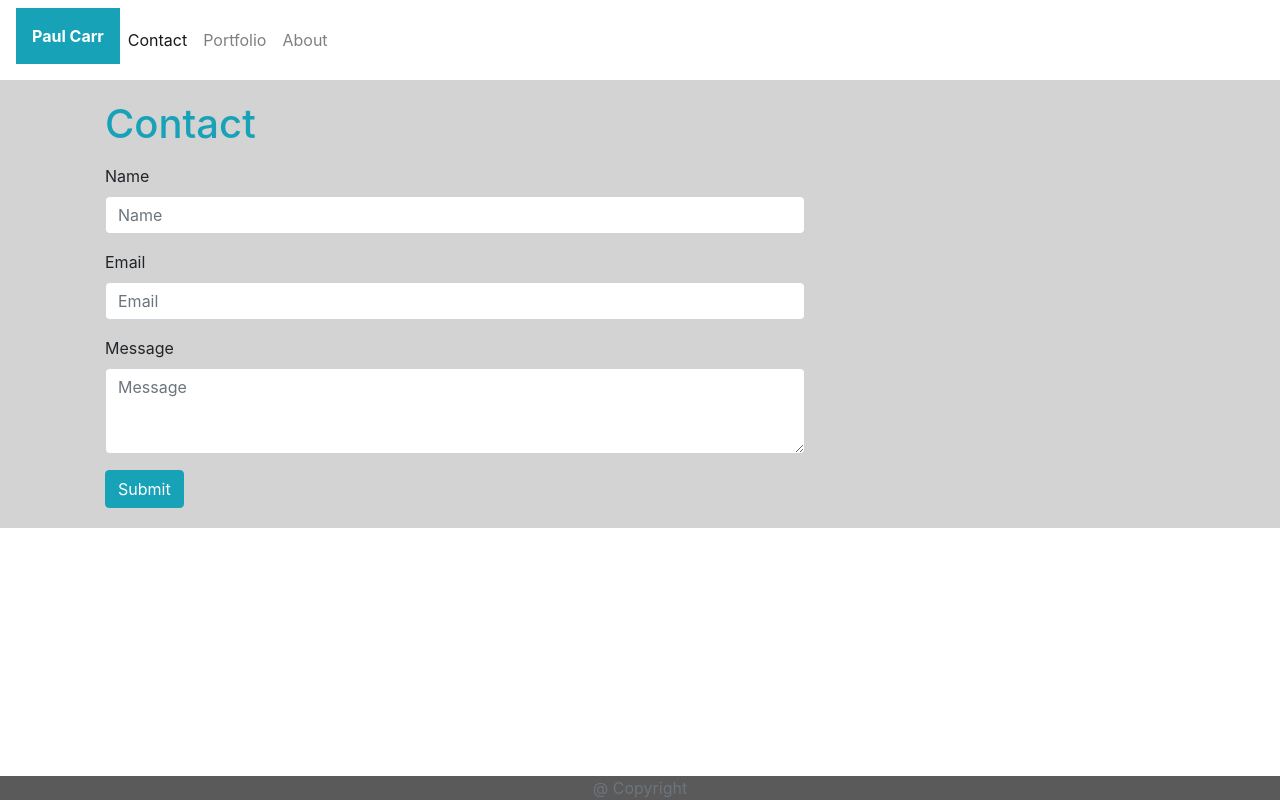
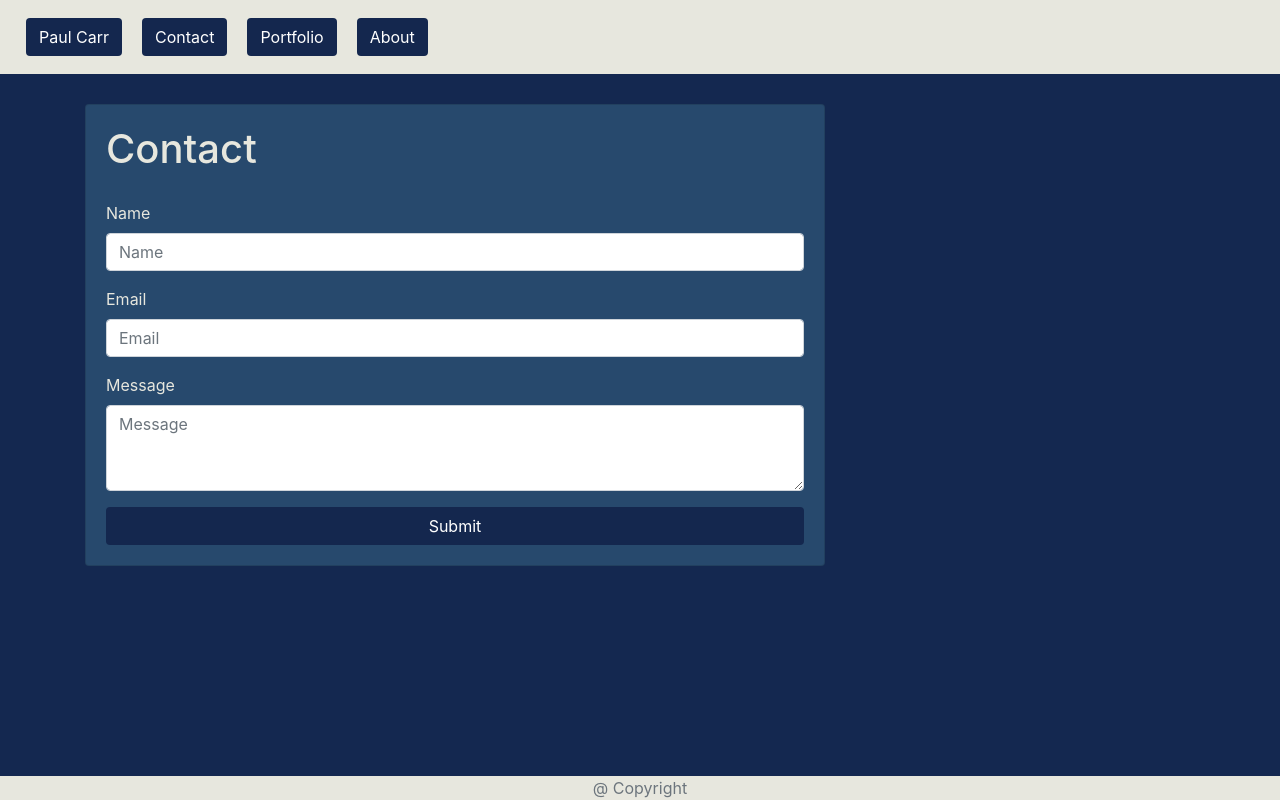
Before and after one commit to Carrpw/responsive-portfolio, a plain HTML site: page contact.html in a window 1280 px wide. Drawn offline with nearby package versions, Linux system fonts and the light colour scheme.

Commit message:
Changed styling of htmls and added an intro page.

```diff
--- a/contact.html
+++ b/contact.html
@@ -1,57 +1,60 @@
 <!DOCTYPE html>
 <html lang="en">
+
 <head>
   <meta charset="UTF-8">
   <meta name="viewport" content="width=device-width, initial-scale=1.0">
-    <link rel="stylesheet" href="https://cdn.jsdelivr.net/npm/bootstrap@4.5.3/dist/css/bootstrap.min.css" integrity="sha384-TX8t27EcRE3e/ihU7zmQxVncDAy5uIKz4rEkgIXeMed4M0jlfIDPvg6uqKI2xXr2" crossorigin="anonymous">
+  <link rel="stylesheet" href="https://cdn.jsdelivr.net/npm/bootstrap@4.5.3/dist/css/bootstrap.min.css"
+    integrity="sha384-TX8t27EcRE3e/ihU7zmQxVncDAy5uIKz4rEkgIXeMed4M0jlfIDPvg6uqKI2xXr2" crossorigin="anonymous">
   <title>Portfolio</title>
+  <link rel="stylesheet" href="style.css">
 </head>
-<body>
 
-  <nav class="navbar navbar-expand-lg navbar-light bg-white">
-    <div class="p-3 mb-2 bg-info text-white">
-      <strong><a class="navbar-brand; text-white" href="#">Paul Carr</a></strong>
-    </div>
+<body class="body">
+  <nav class="navbar navbar-expand-lg navbar-light nav">
+    <button type="button" class="bavbar-brand text-white btn button space">Paul Carr</button>
     <button class="navbar-toggler" type="button" data-toggle="collapse" data-target="#navbarNavAltMarkup"
       aria-controls="navbarNavAltMarkup" aria-expanded="false" aria-label="Toggle navigation">
       <span class="navbar-toggler-icon"></span>
     </button>
     <div class="collapse navbar-collapse" id="navbarNavAltMarkup">
       <div class="navbar-nav">
-        <a class="nav-link active" href="file:///C:/Users/pwcar/CodingBootcamp/uncc-cha-fsf-ft-10-2020-u-c/02-CSS-Bootstrap/02-Homework/responsive-portfolio/contact.html?">Contact <span class="sr-only">(current)</span></a>
-        <a class="nav-link" href="file:///C:/Users/pwcar/CodingBootcamp/uncc-cha-fsf-ft-10-2020-u-c/02-CSS-Bootstrap/02-Homework/responsive-portfolio/portfolio.html">Portfolio</a>
-        <a class="nav-link" href="file:///C:/Users/pwcar/CodingBootcamp/uncc-cha-fsf-ft-10-2020-u-c/02-CSS-Bootstrap/02-Homework/responsive-portfolio/index.html#">About</a>
+        <button type="button" class="bavbar-brand text-white btn button space">Contact</button>
+        <button type="button" class="bavbar-brand text-white btn button space">Portfolio</button>
+        <button type="button" class="bavbar-brand text-white btn button space">About</button>
       </div>
     </div>
   </nav>
-  <div style="background-color: lightgrey;">
+  <div">
     <div class="container">
-      <div class="card-body" style="width: 66.66%;">
+      <div class="card-body card top" style="width: 66.66%;">
         <h1 class="card-title">
-          <p class="text-info">Contact</p></h1>
+          <p class="text">Contact</p>
+        </h1>
         <div class="form-group">
-            <label for="exampleInputName1">Name</label>
+          <label for="exampleInputName1" class="text">Name</label>
           <input type="name" class="form-control" id="exampleInputName1" placeholder="Name">
         </div>
         <div class="form-group">
-            <label for="exampleInputEmail1">Email</label>
+          <label for="exampleInputEmail1" class="text">Email</label>
           <input type="email" class="form-control" id="exampleInputEmail1" placeholder="Email">
         </div>
         <div class="form-group">
-            <label for="exampleFormControlTextarea1">Message</label>
+          <label for="exampleFormControlTextarea1" class="text">Message</label>
           <textarea class="form-control" id="exampleFormControlTextarea1" placeholder="Message" rows="3"></textarea>
         </div>
-          <button type="submit" class="btn btn-info">Submit</button>
+        <button type="submit" class="btn button text-white">Submit</button>
         </form>
       </div>
     </div>
     </div>
 
-  <footer class="footer mt-auto py-3; text-muted" style="background-color:rgb(90, 90, 90); position:absolute; bottom: 0; width: 100%;">
+    <footer class="footer mt-auto nav" style="position:absolute; bottom: 0; width: 100%;">
       <div class="container text-center">
         <span class="text-muted">@ Copyright</span>
       </div>
     </footer>
 
 </body>
+
 </html>
--- /dev/null
+++ b/style.css
@@ -0,0 +1,31 @@
+.body {
+    background-color: #142850;
+}
+
+.nav {
+    background-color: #e7e7de;
+}
+
+.button {
+    background-color: #14274e;
+}
+
+.space {
+    margin: 10px;
+}
+
+.card {
+    background-color: #27496d;
+}
+
+.text {
+    color: #e7e7de;
+}
+
+.links {
+    color: black;
+}
+
+.top {
+    margin-top: 30px;
+}
```
Also changed, not shown: about.html (added, +67 -0 lines), index.html (+15 -28 lines), portfolio.html (+11 -13 lines). Lines whose indentation alone changed are shown as unchanged.
